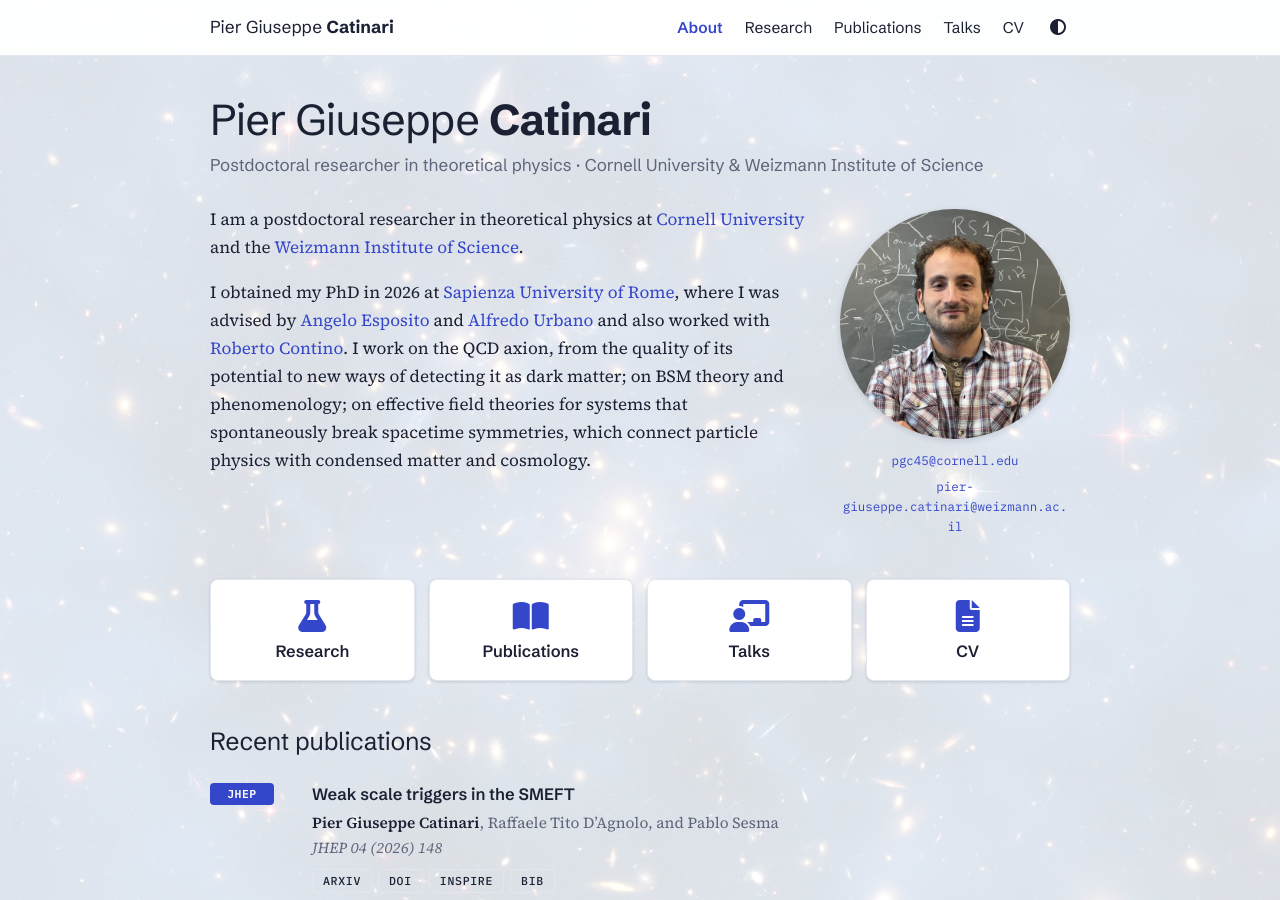
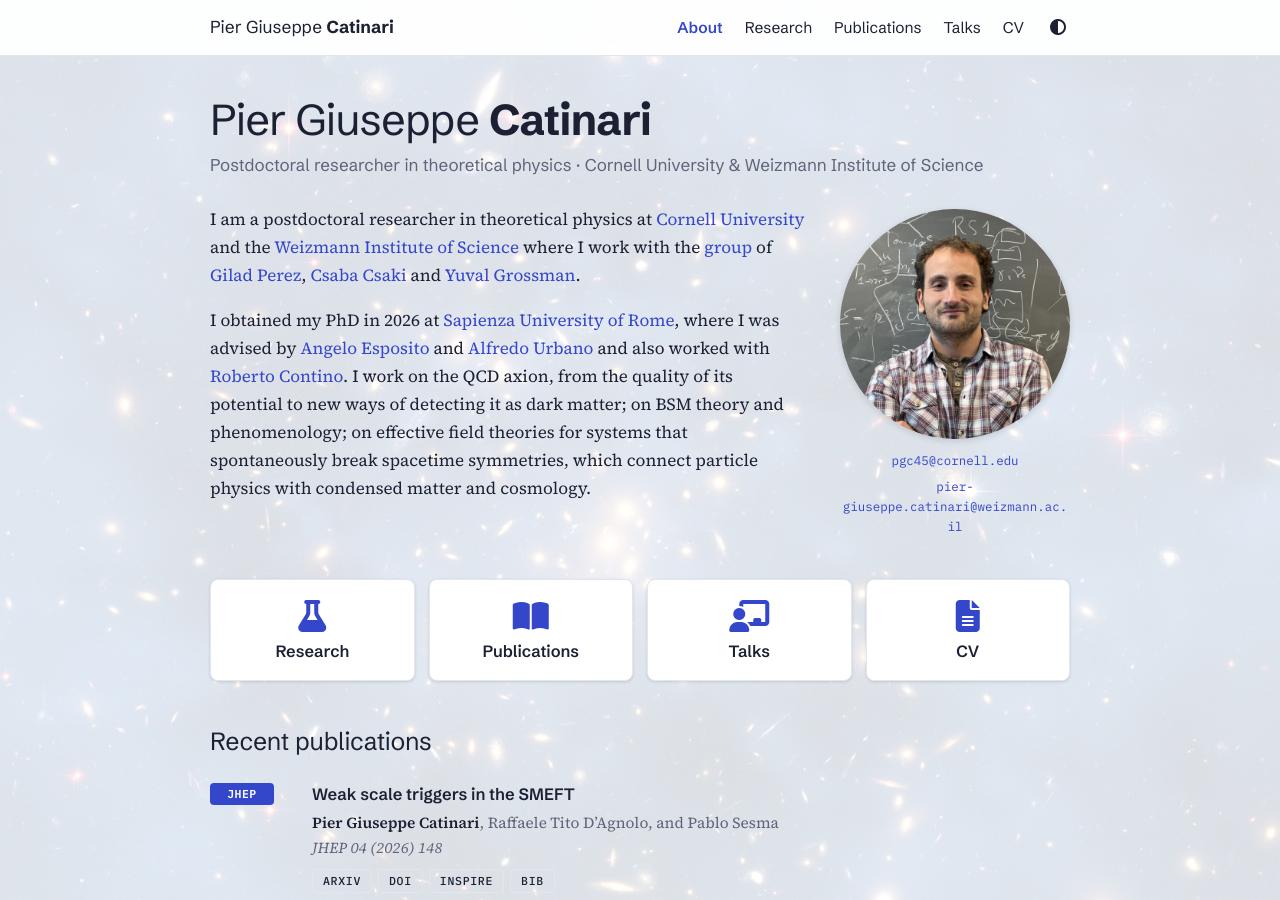
Before and after one commit to C4RLOSGGP/c4rlosggp.github.io, a Jekyll site: the page built from index.md, in a window 1280 px wide and 900 px high. Built offline with Jekyll 4.4.1, drawn with Linux system fonts in a browser that asks for light colours; a style sheet for code colours, icons or effects is not loaded.

Commit message:
Update index.md

```diff
--- a/index.md
+++ b/index.md
@@ -6,7 +6,7 @@
 <!-- Your bio. Write normal text; one empty line starts a new paragraph.
      Links are written as [text](https://address). -->
 
-I am a postdoctoral researcher in theoretical physics at [Cornell University](https://www.cornell.edu/) and the [Weizmann Institute of Science](https://www.weizmann.ac.il/).
+I am a postdoctoral researcher in theoretical physics at [Cornell University](https://www.cornell.edu/) and the [Weizmann Institute of Science](https://www.weizmann.ac.il/) where I work with the [group](https://www.weizmann.ac.il/particle/perez/) of [Gilad Perez](https://inspirehep.net/authors/1008388?ui-citation-summary=true), [Csaba Csaki](https://inspirehep.net/authors/1012738?ui-citation-summary=true) and [Yuval Grossman](https://inspirehep.net/authors/1007437).
 
 I obtained my PhD in 2026 at [Sapienza University of Rome](https://www.uniroma1.it/en), where I was advised by [Angelo Esposito](https://inspirehep.net/authors/1233187) and [Alfredo Urbano](https://inspirehep.net/authors/1060008) and also worked with [Roberto Contino](https://inspirehep.net/authors/1019481).
 I work on the QCD axion, from the quality of its potential to new ways of detecting it as dark matter; on BSM theory and phenomenology; on effective field theories for systems that spontaneously break spacetime symmetries, which connect particle physics with condensed matter and cosmology.
```
